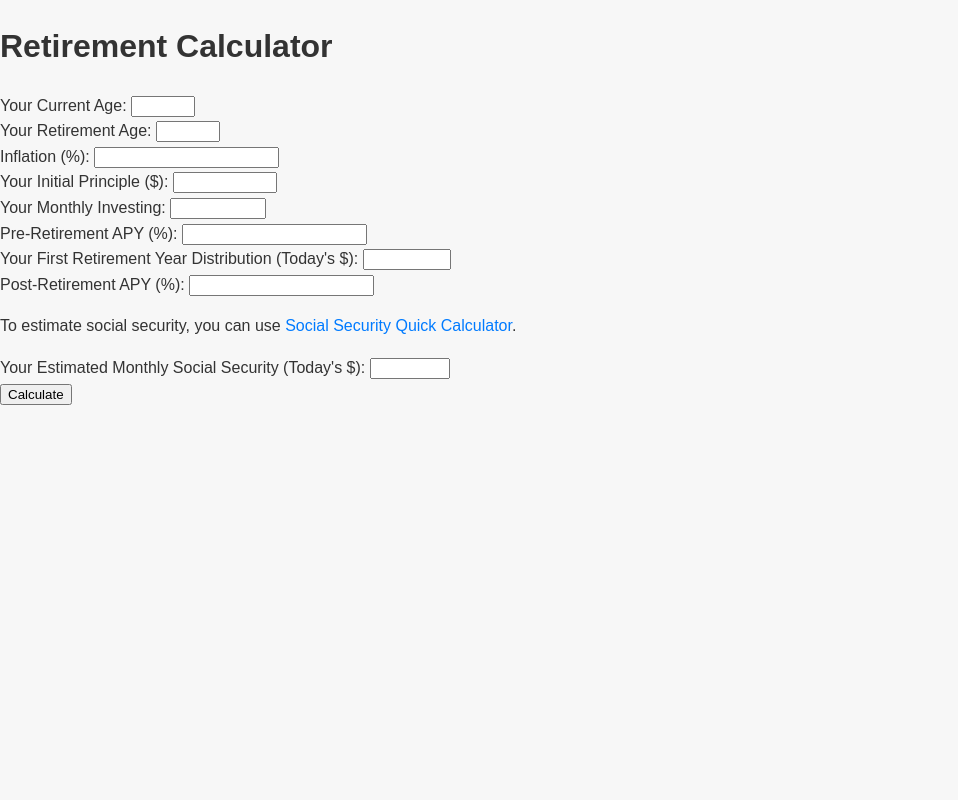
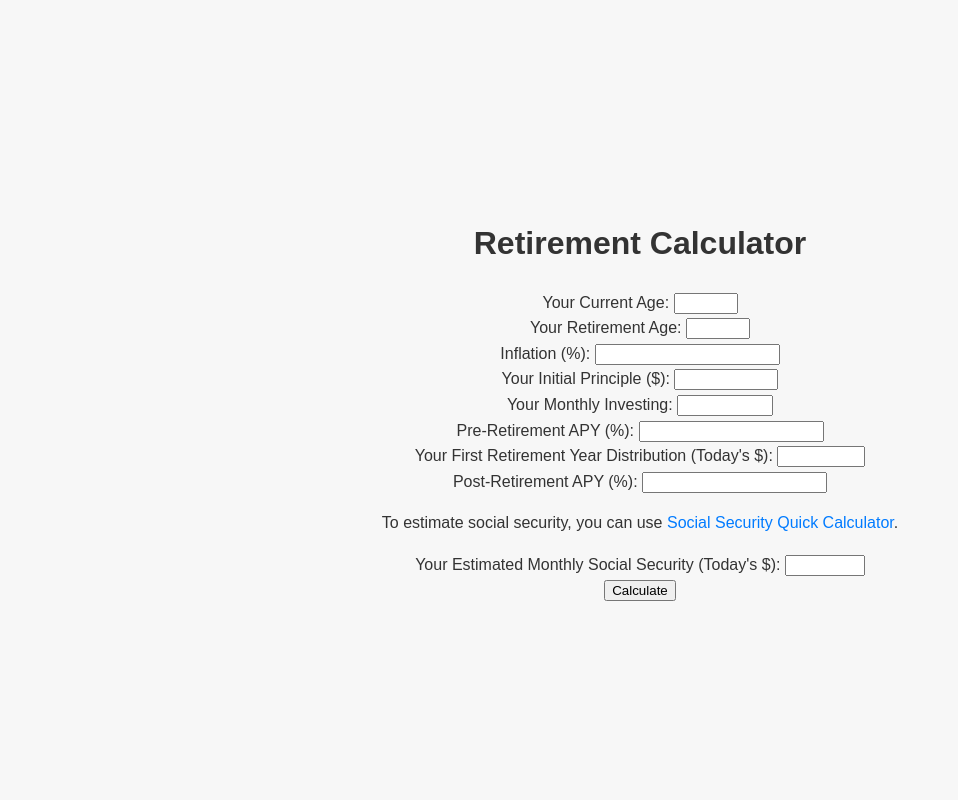
Before and after one commit to spheredmantis57/retirement-calculator, a Flask app: page / in a window 1280 px wide. Shown: the whole page, without its empty margins (0-958 px from the left). Run offline with Flask 3, Linux system fonts and the light colour scheme.

Commit message:
change formatting to center and adjustable width of table. Has not been tested on modile

```diff
--- a/static/ret_calc_styles.css
+++ b/static/ret_calc_styles.css
@@ -1,16 +1,22 @@
 body {
+    background-color: #f7f7f7;
+    color: #333;
     font-family: Arial, sans-serif;
     line-height: 1.6;
+    display: flex;
+    justify-content: center;
+    align-items: center;
+    height: 100vh;
     margin: 0;
     padding: 0;
-    background-color: #f7f7f7;
-    color: #333;
 }
 
 .container {
-    max-width: 960px;
-    margin: 0 auto;
-    padding: 20px;
+    text-align: center;
+    max-width: 100%;
+    margin: auto;
+    padding: 5%;
+    min-width: 670px;
 }
 
 h1 {
@@ -23,11 +29,21 @@ h2 {
     margin-bottom: 15px;
 }
 
+.table-wrapper {
+    display: flex;
+    justify-content: center;
+}
+
+.table-container {
+    max-width: 100%; /* Adjust the width as needed */
+}
+
 table {
     /* Add a margin at the top to prevent content from hiding under the sticky header */
     margin-top: 20px;
+    table-layout: fixed;
     border-collapse: collapse;
-    width: 100%;
+    width: 100%; /* Adjust the width as needed */
 }
 
 table td {
--- a/templates/calculator.html
+++ b/templates/calculator.html
@@ -7,6 +7,7 @@
     <link rel="stylesheet" href="{{ url_for('static', filename='ret_calc_styles.css') }}">
 </head>
 <body>
+    <div class="container">
     <h1>Retirement Calculator</h1>
     <form action="/calculate" method="post">
         <label for="current_age">Your Current Age:</label>
@@ -39,6 +40,7 @@
 
         <button type="submit">Calculate</button>
     </form>
+    </div>
     <script>
         // the check that will be called in the event listener
         function validatePercentageFields() {
```
Also changed, not shown: templates/results.html (+10 -1 lines).
